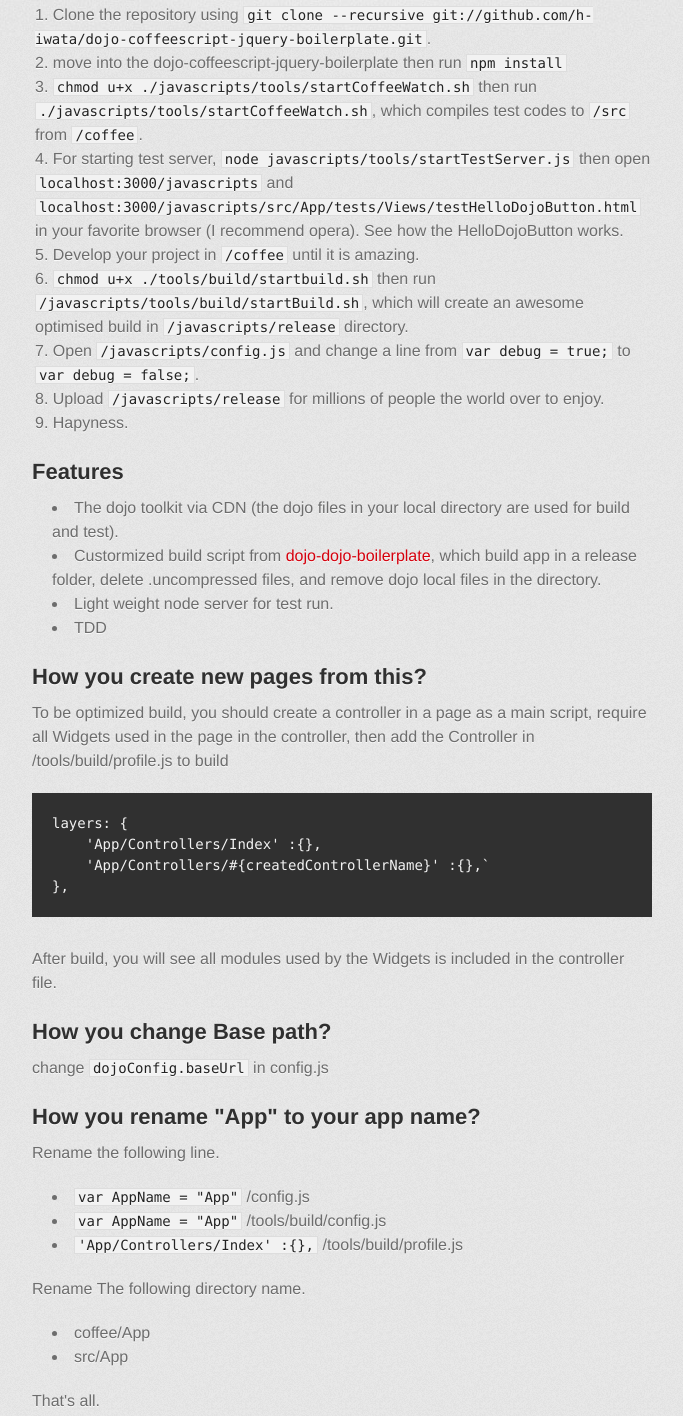
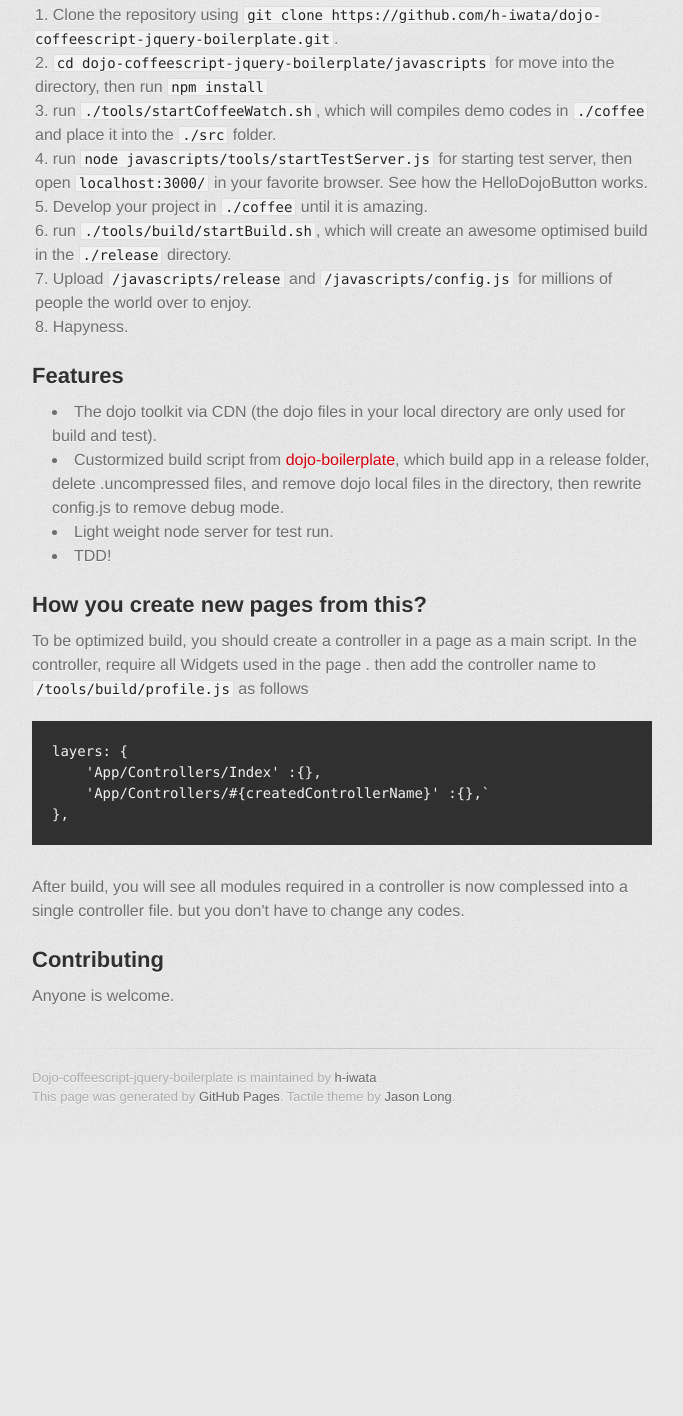
Before and after one commit to h-iwata/dojo-coffeescript-jquery-boilerplate, a plain HTML site: page index.html in a window 1280 px wide. Shown: the part 538-1954 px from the top of the page, without its empty margins (298-981 px from the left). After the commit the page ends 1675 px from the top, so only its background shows below. Drawn offline with Linux system fonts and the light colour scheme; a web font is replaced by a local one.

```diff
--- a/index.html
+++ b/index.html
@@ -41,32 +41,31 @@
 <a name="quick-start" class="anchor" href="#quick-start"><span class="octicon octicon-link"></span></a>Quick Start</h2>
 
 <ol>
-<li>Clone the repository using <code>git clone --recursive git://github.com/h-iwata/dojo-coffeescript-jquery-boilerplate.git</code>.</li>
-<li>move into the dojo-coffeescript-jquery-boilerplate then run <code>npm install</code>
+<li>Clone the repository using <code>git clone https://github.com/h-iwata/dojo-coffeescript-jquery-boilerplate.git</code>.</li>
+<li>
+<code>cd dojo-coffeescript-jquery-boilerplate/javascripts</code> for move into the directory, then run <code>npm install</code>
 </li>
-<li>
-<code>chmod u+x ./javascripts/tools/startCoffeeWatch.sh</code> then run <code>./javascripts/tools/startCoffeeWatch.sh</code>, which compiles test codes to <code>/src</code> from <code>/coffee</code>.</li>
-<li>For starting test server, <code>node javascripts/tools/startTestServer.js</code> then open <code>localhost:3000/javascripts</code> and <code>localhost:3000/javascripts/src/App/tests/Views/testHelloDojoButton.html</code> in your favorite browser (I recommend opera). See how the HelloDojoButton works. </li>
-<li>Develop your project in <code>/coffee</code> until it is amazing.</li>
-<li>
-<code>chmod u+x ./tools/build/startbuild.sh</code> then run <code>/javascripts/tools/build/startBuild.sh</code>, which will create an awesome optimised build in <code>/javascripts/release</code> directory.</li>
-<li>Open <code>/javascripts/config.js</code> and change a line from <code>var debug = true;</code> to <code>var debug = false;</code>.</li>
-<li>Upload <code>/javascripts/release</code> for millions of people the world over to enjoy.</li>
+<li>run <code>./tools/startCoffeeWatch.sh</code>, which will compiles demo codes in <code>./coffee</code> and place it into the <code>./src</code> folder.</li>
+<li>run <code>node javascripts/tools/startTestServer.js</code> for starting test server, then open <code>localhost:3000/</code> in your favorite browser. See how the HelloDojoButton works. </li>
+<li>Develop your project in <code>./coffee</code> until it is amazing.</li>
+<li>run <code>./tools/build/startBuild.sh</code>, which will create an awesome optimised build in the <code>./release</code> directory.</li>
+<li>Upload <code>/javascripts/release</code> and <code>/javascripts/config.js</code> for millions of people the world over to enjoy.</li>
 <li>Hapyness.</li>
 </ol><h2>
 <a name="features" class="anchor" href="#features"><span class="octicon octicon-link"></span></a>Features</h2>
 
 <ul>
-<li>The dojo toolkit via CDN (the dojo files in your local directory are used for build and test).</li>
-<li>Custormized build script from <a href="https://github.com/csnover/dojo-boilerplate">dojo-dojo-boilerplate</a>, which build app in a release folder, delete .uncompressed files, and remove dojo local files in the directory.</li>
+<li>The dojo toolkit via CDN (the dojo files in your local directory are only used for build and test).</li>
+<li>Custormized build script from <a href="https://github.com/csnover/dojo-boilerplate">dojo-boilerplate</a>,
+which build app in a release folder, delete .uncompressed files, and remove dojo local files in the directory, then rewrite config.js to remove debug mode.</li>
 <li>Light weight node server for test run.</li>
-<li>TDD</li>
+<li>TDD!</li>
 </ul><h2>
 <a name="how-you-create-new-pages-from-this" class="anchor" href="#how-you-create-new-pages-from-this"><span class="octicon octicon-link"></span></a>How you create new pages from this?</h2>
 
-<p>To be optimized build, you should create a controller in a page as a main script,
-require all Widgets used in the page in the controller,
-then add the Controller in /tools/build/profile.js to build</p>
+<p>To be optimized build, you should create a controller in a page as a main script.
+In the controller, require all Widgets used in the page .
+then add the controller name to <code>/tools/build/profile.js</code> as follows</p>
 
 <pre><code>layers: {
     'App/Controllers/Index' :{},
@@ -74,31 +73,8 @@
 },
 </code></pre>
 
-<p>After build, you will see all modules used by the Widgets is included in the controller file.</p>
-
-<h2>
-<a name="how-you-change-base-path" class="anchor" href="#how-you-change-base-path"><span class="octicon octicon-link"></span></a>How you change Base path?</h2>
-
-<p>change <code>dojoConfig.baseUrl</code> in config.js</p>
-
-<h2>
-<a name="how-you-rename-app-to-your-app-name" class="anchor" href="#how-you-rename-app-to-your-app-name"><span class="octicon octicon-link"></span></a>How you rename "App" to your app name?</h2>
-
-<p>Rename the following line.</p>
-
-<ul>
-<li>
-<code>var AppName = "App"</code> /config.js</li>
-<li>
-<code>var AppName = "App"</code> /tools/build/config.js</li>
-<li>
-<code>'App/Controllers/Index' :{},</code> /tools/build/profile.js</li>
-</ul><p>Rename The following directory name.</p>
-
-<ul>
-<li>coffee/App </li>
-<li>src/App</li>
-</ul><p>That's all.</p>
+<p>After build, you will see all modules required in a controller is now complessed into a single controller file.
+but you don't have to change any codes.</p>
 
 <h2>
 <a name="contributing" class="anchor" href="#contributing"><span class="octicon octicon-link"></span></a>Contributing</h2>
@@ -108,7 +84,7 @@
 
         <footer>
           Dojo-coffeescript-jquery-boilerplate is maintained by <a href="https://github.com/h-iwata">h-iwata</a><br>
-          This page was generated by <a href="http://pages.github.com">GitHub Pages</a>. Tactile theme by <a href="http://twitter.com/jasonlong">Jason Long</a>.
+          This page was generated by <a href="http://pages.github.com">GitHub Pages</a>. Tactile theme by <a href="https://twitter.com/jasonlong">Jason Long</a>.
         </footer>
 
 
```
Also changed, not shown: params.json (+1 -1 lines).
